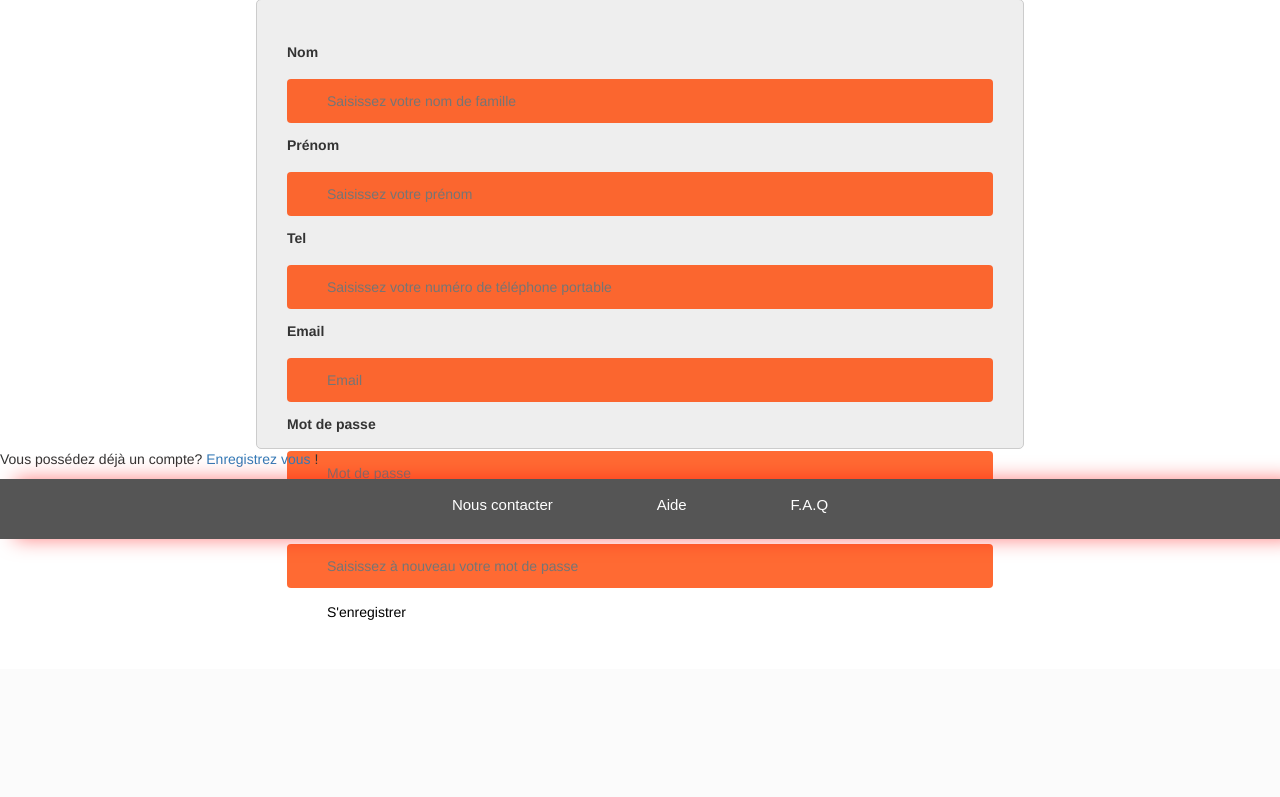
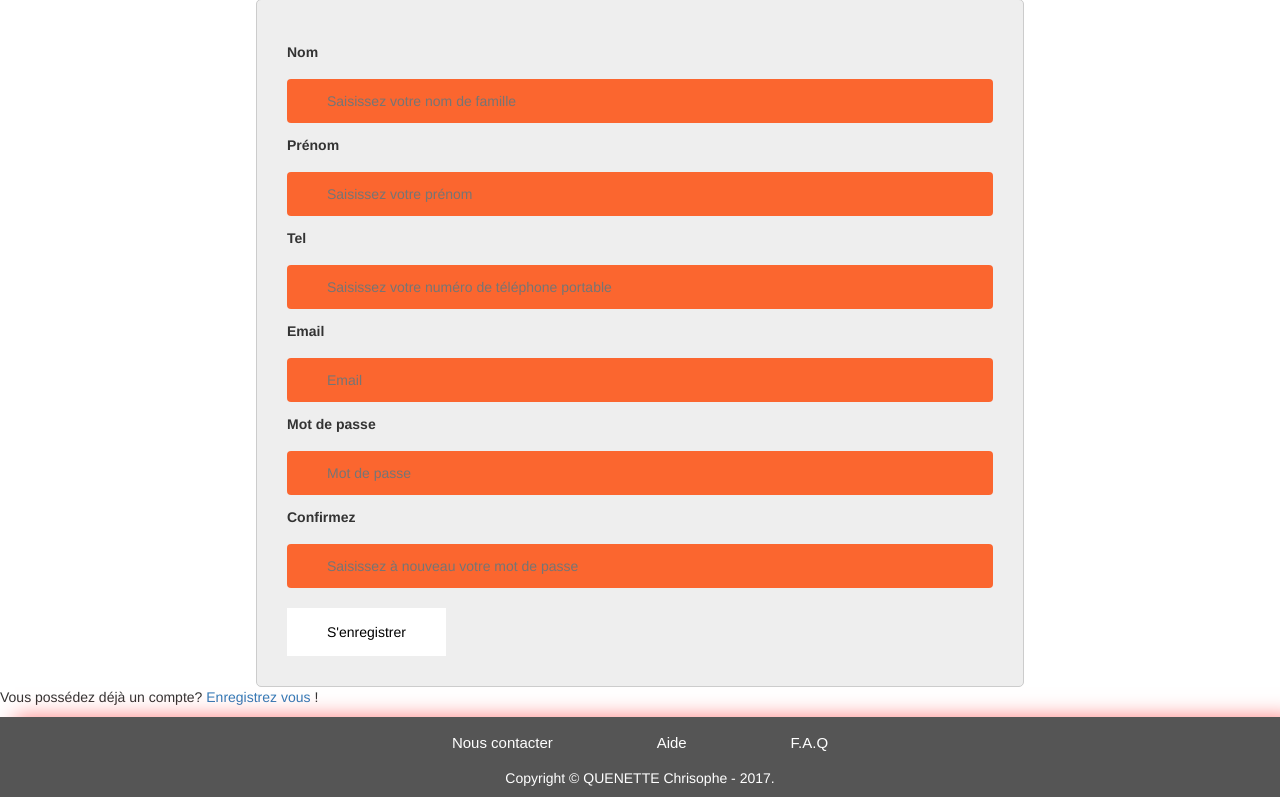
Before and after one commit to cmamon/nice-ride, a PHP site: page /signup.php in a window 1280 px wide. Shown: the part 131-928 px from the top of the page. Before the commit the page ends 751 px from the top, so only its background shows below. Run offline with PHP 8.4, Linux system fonts and the light colour scheme; data that the repository does not hold is empty.

Commit message:
Work on appearance

```diff
--- a/CSS/style.css
+++ b/CSS/style.css
@@ -100,7 +100,7 @@ footer {
     box-shadow: 15px 0px 20px rgba(255, 0, 0, .5);
     text-align: center;
     width:100%;
-    height:60px;
+    height:80px;
     background-color: #555;
 }
 
@@ -108,9 +108,15 @@ footer a {
     margin : 50px;
 }
 
-#bottomLinks{
+#bottomLinks {
     position: relative;
     top: 15px;
+}
+
+#copyright {
+    position: relative;
+    top: 30px;
+    color: white;
 }
 
 .propose p{
@@ -222,11 +228,9 @@ label {
 .main {
     padding-top:0px;
     width: 100%;
-    height: 450px;
 }
 
 .loginForm {
-    height: 450px;
     border-radius: 5px;
     border-color: #CCC;
     background-color: #EEE;
@@ -253,6 +257,7 @@ label {
 .loginForm button {
     text-align: center;
 }
+
 
 /*search.php*/
 
--- a/footer.html
+++ b/footer.html
@@ -1,5 +1,10 @@
-<div id="bottomLinks">
-    <a href="contact.html">Nous contacter</a>
-    <a href="help.html">Aide</a>
-    <a href="faq.html">F.A.Q</a>
+<div class="footer">
+    <div id="bottomLinks">
+        <a href="contact.html">Nous contacter</a>
+        <a href="help.html">Aide</a>
+        <a href="faq.html">F.A.Q</a>
+    </div>
+    <div id="copyright">
+        <p>Copyright &copy; QUENETTE Chrisophe - 2017. </p>
+    </div>
 </div>
--- a/signup.php
+++ b/signup.php
@@ -66,7 +66,7 @@
                     <input type="password" id="inputConfirmationPassword" placeholder="Saisissez à nouveau votre mot de passe" required>
 
                     <!-- <br> -->
-                    <br>
+                    <br><br>
                     <button type="submit" class="button" name="connexion">S'enregistrer</button>
                 </form>
             </div>
```
